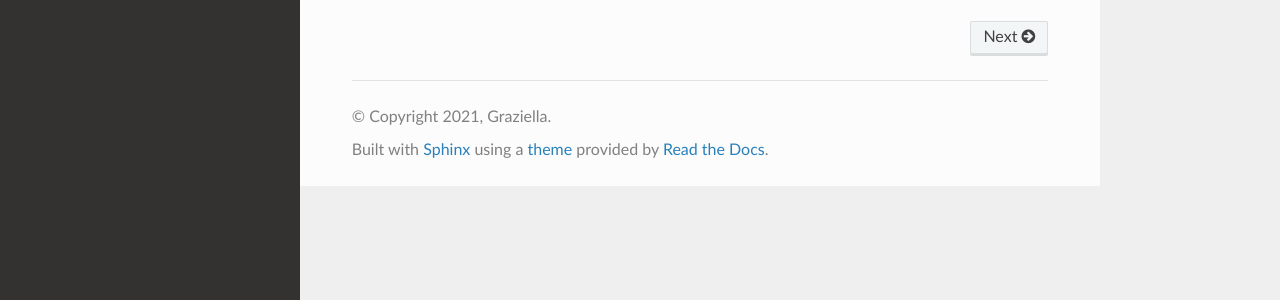
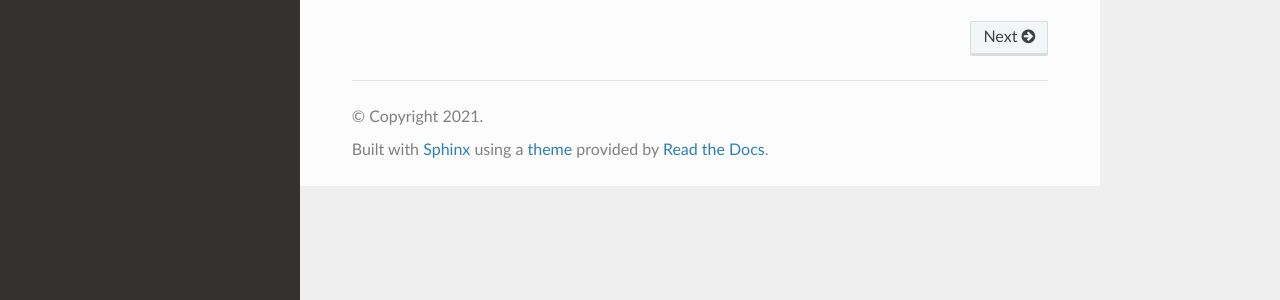
Before and after one commit to hormozramian/finance, a Sphinx documentation site: the page built from docs/source/index.rst, in a window 1280 px wide. Shown: the part 560-860 px from the top of the page. Built offline with Sphinx 7.4.7 and the Read the Docs theme 2.0.0, drawn with Linux system fonts in a browser that asks for light colours.

Commit message:
Update conf.py

```diff
--- a/docs/source/conf.py
+++ b/docs/source/conf.py
@@ -3,8 +3,8 @@
 # -- Project information
 
 project = 'Lumache'
-copyright = '2021, Graziella'
-author = 'Graziella'
+copyright = '2021'
+author = ''
 
 release = '0.1'
 version = '0.1.0'
```
